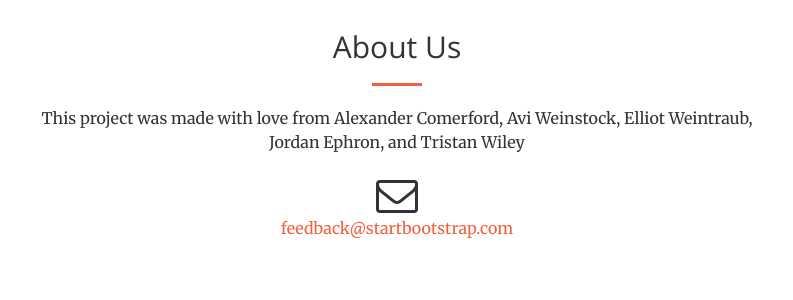
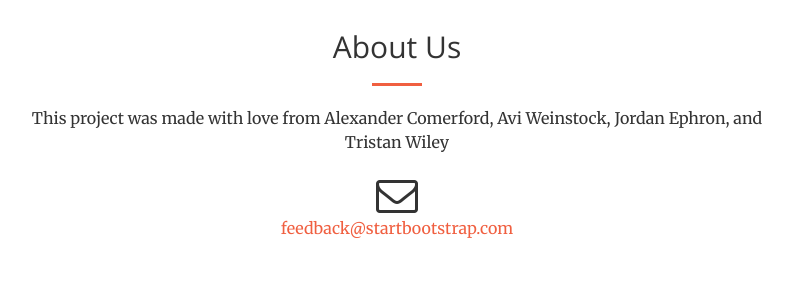
Before and after one commit to TristanWiley/Botler, a Flask app: page / in a window 1280 px wide. Shown: the part 2401-2701 px from the top of the page, without its empty margins (243-1036 px from the left). Run offline with Flask 2, Linux system fonts and the light colour scheme; some libraries are stand-ins or nearby versions.

```diff
--- a/templates/index.html
+++ b/templates/index.html
@@ -133,7 +133,7 @@
                 <div class="col-lg-8 col-lg-offset-2 text-center">
                     <h2 class="section-heading">About Us</h2>
                     <hr class="primary">
-                    <p>This project was made with love from Alexander Comerford, Avi Weinstock, Elliot Weintraub, Jordan Ephron, and Tristan Wiley </p>
+                    <p>This project was made with love from Alexander Comerford, Avi Weinstock, Jordan Ephron, and Tristan Wiley </p>
                 </div>
                 <div class="col-lg-12 text-center">
                     <i class="fa fa-envelope-o fa-3x wow bounceIn" data-wow-delay=".1s"></i>
```
